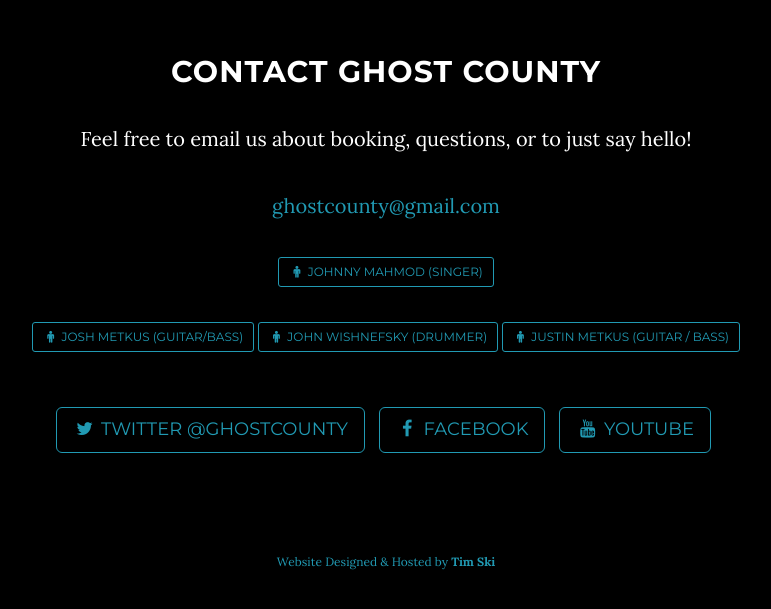
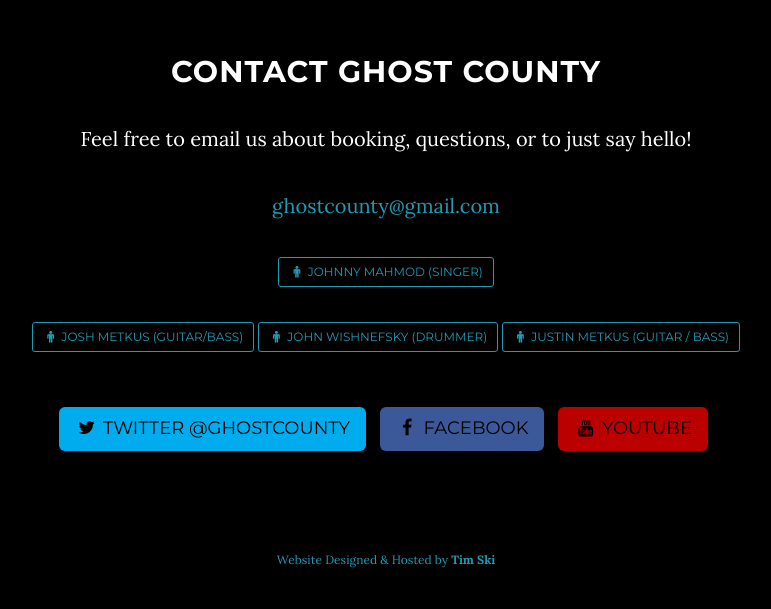
Before and after one commit to marshyski/GhostCounty.com, a plain HTML site: page index.html in a window 1280 px wide. Shown: the part 3316-3925 px from the top of the page, without its empty margins (254-1025 px from the left). Drawn offline with Linux system fonts and the light colour scheme.

Commit message:
Added social colors

```diff
--- a/index.html
+++ b/index.html
@@ -192,13 +192,13 @@
                 </p><br>
                 <ul class="list-inline banner-social-buttons">
                     <li>
-                        <a href="https://twitter.com/ghostcounty" class="btn btn-default btn-lg" target="_blank"><i class="fa fa-twitter fa-fw"></i> <span class="network-name">Twitter @ghostcounty</span></a>
+                        <a href="https://twitter.com/ghostcounty" style="background:rgb(0,172,237);color:rgb(0,0,0);border:0 none" class="btn btn-default btn-lg" target="_blank"><i class="fa fa-twitter fa-fw"></i> <span class="network-name">Twitter @ghostcounty</span></a>
                     </li>
                     <li>
-                        <a href="https://www.facebook.com/ghostcounty" class="btn btn-default btn-lg" target="_blank"><i class="fa fa-facebook fa-fw"></i> <span class="network-name">Facebook</span></a>
+                        <a href="https://www.facebook.com/ghostcounty" style="background:rgb(59,89,152);color:rgb(0,0,0);border:0 none" class="btn btn-default btn-lg" target="_blank"><i class="fa fa-facebook fa-fw"></i> <span class="network-name">Facebook</span></a>
                     </li>
                     <li>
-                        <a href="https://www.youtube.com/user/ghostcounty/videos" class="btn btn-default btn-lg" target="_blank"><i class="fa fa-youtube fa-fw"></i> <span class="network-name">YouTube</span></a>
+                        <a href="https://www.youtube.com/user/ghostcounty/videos" style="background:rgb(187,0,0);color:rgb(0,0,0);border:0 none" class="btn btn-default btn-lg" target="_blank"><i class="fa fa-youtube fa-fw"></i> <span class="network-name">YouTube</span></a>
                     </li>
                 </ul>
             </div>
```
